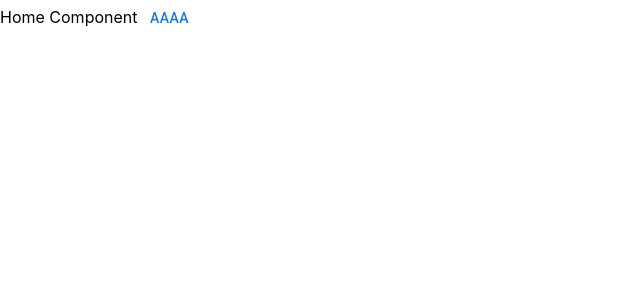
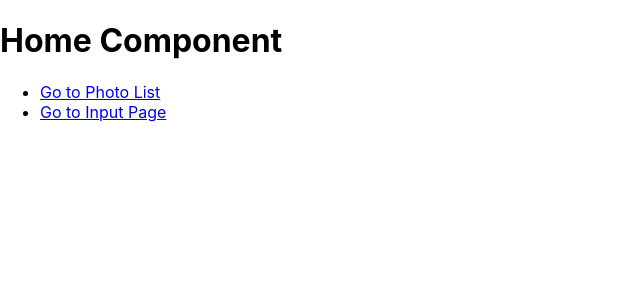
Before and after one commit to f-tash/Cherry-Pic, a React (Create React App) app in the folder Front/front-react-project/: page / in a window 1280 px wide. Shown: the top 300 px of the page, without its empty margins (0-640 px from the left). Built offline with nearby package versions, Linux system fonts and the light colour scheme; a web font is replaced by a local one.

Commit message:
update home

```diff
--- a/Front/front-react-project/src/Home.tsx
+++ b/Front/front-react-project/src/Home.tsx
@@ -1,11 +1,22 @@
+import { Link } from "react-router-dom";
 import React from "react";
-import Button from "@mui/material/Button";
 
 const Home: React.FC = () => {
   return (
     <div>
-      Home Component
-      <Button >aaaa</Button>
+      <h1>Home Component</h1>
+
+
+      <nav>
+        <ul>
+          <li>
+            <Link to="/photo-list">Go to Photo List</Link>
+          </li>
+          <li>
+            <Link to="/input">Go to Input Page</Link>
+          </li>
+        </ul>
+      </nav>
     </div>
   );
 };
```
